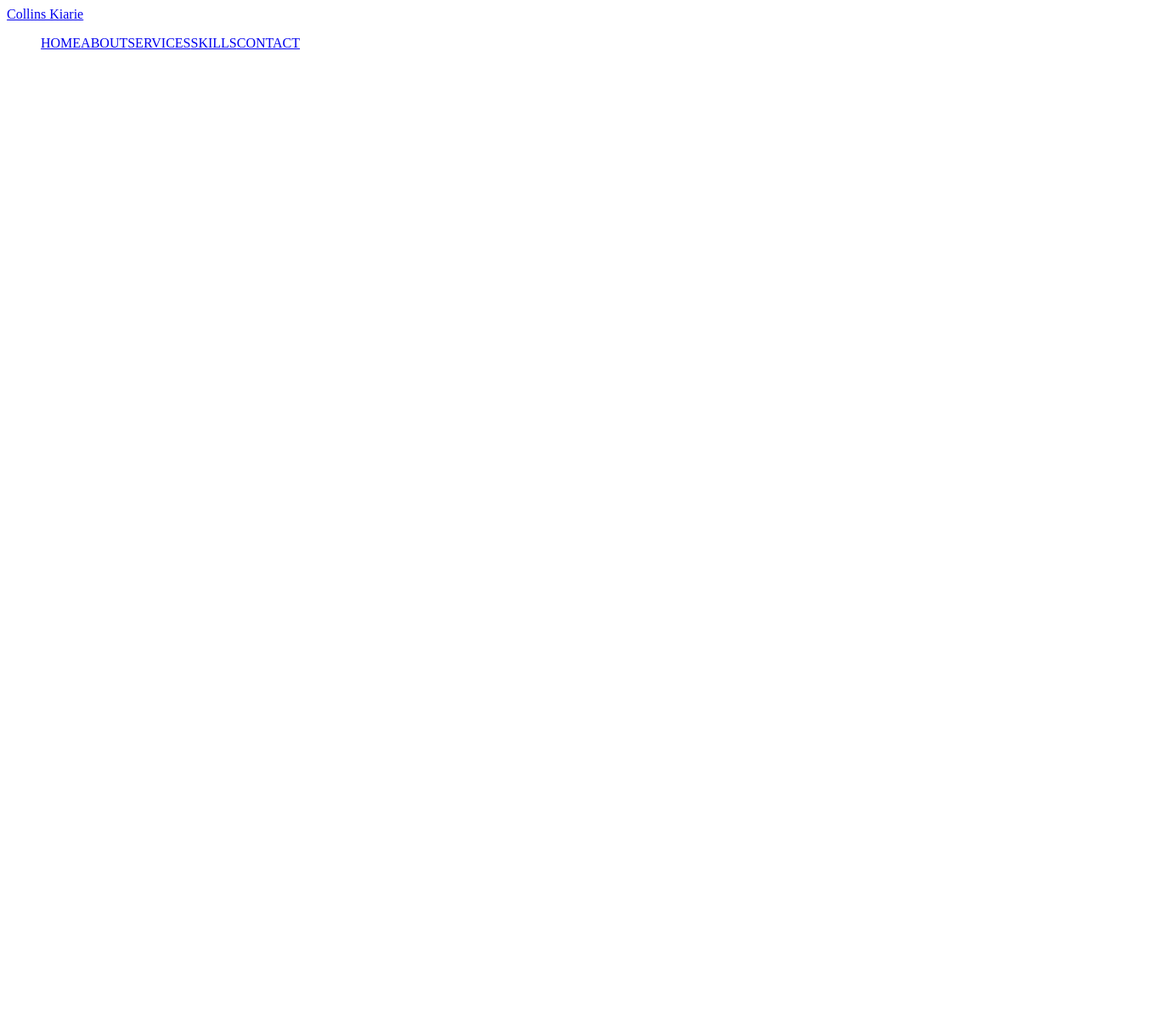
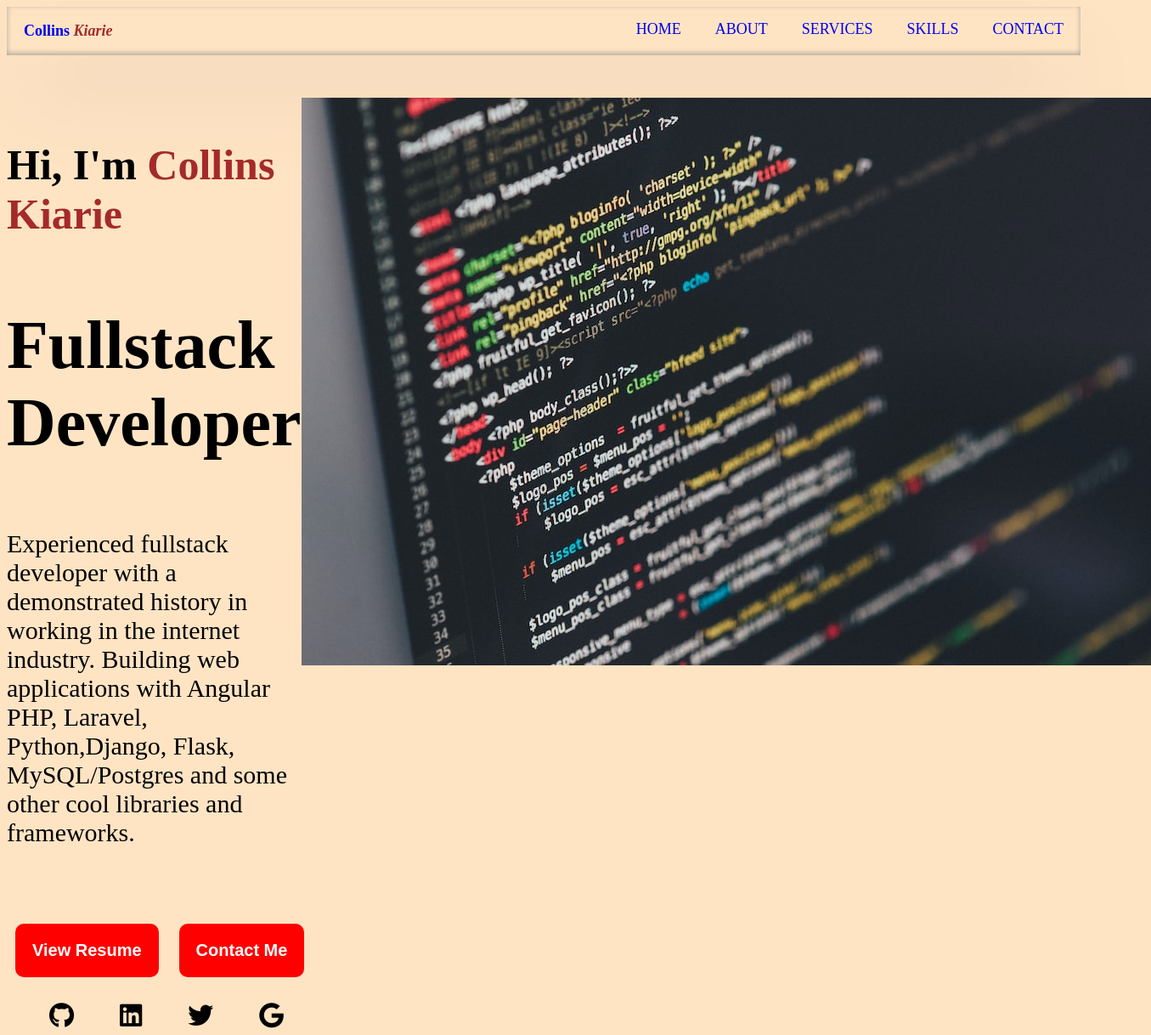
Before and after one commit to Kiarie-Kariuki/landing-page, a plain HTML site: page index.html in a window 1280 px wide. Shown: the whole page at 85% size, 1355 px wide, since content can reach past the window. Before the commit the page ends 800 px from the top, so only its background shows below. Drawn offline with Linux system fonts and the light colour scheme.

Commit message:
Enhanced landing page

```diff
--- a/css/style.css
+++ b/css/style.css
@@ -1,19 +1,51 @@
-.body {
-    padding: 0;
-    margin: 0;
-    font-family: 'Franklin Gothic Medium', 'Arial Narrow', Arial, sans-serif;
+body{
+    background: bisque;
 }
-
-.navbar {
+.navbar{
+    background: bisque;
     display: flex;
+    justify-content: space-between;
+    color: blueviolet;
+    box-shadow: rgba(50, 50, 93, 0.25) 0px 50px 100px -20px, rgba(0, 0, 0, 0.3) 0px 30px 60px -30px, rgba(10, 37, 64, 0.35) 0px -2px 6px 0px inset;
 
 }
-
-nav ul {
+ul{
     display: flex;
     list-style: none;
-    padding-right: 50px;
 }
-#logo {
-    display: inline;
+a{
+    margin-left: 20px;
+    margin-right: 20px;
+    font-size: large;
+    text-decoration: none;
 }
+#logo{
+    font-size: large;
+    font-weight: 600;
+}
+#logo span{
+    color: brown;
+    font-style: italic;
+}
+.content{
+    display: flex;
+    padding-top: 50px;
+    padding-bottom: 50px;
+}
+.buttons button{
+    background-color: red;
+    border: none;
+    border-radius: 10px;
+    color: white;
+    padding: 20px 20px;
+    cursor: pointer;
+    font-weight: bold;
+    font-size: 20px;
+    margin: 10px;
+}
+.icons i{
+    font-size: 30px;
+    padding-top: 20px;
+    padding-left: 50px;
+    cursor: pointer;
+}
--- a/index.html
+++ b/index.html
@@ -5,16 +5,20 @@
     <meta http-equiv="X-UA-Compatible" content="IE=edge">
     <meta name="viewport" content="width=device-width, initial-scale=1.0">
     <title>Landing page</title>
-    <link rel="stylesheet" href="/css/style.css"/>
+    <link rel="stylesheet" href="./css/style.css"/>
+    <link rel="stylesheet" href="https://cdnjs.cloudflare.com/ajax/libs/font-awesome/6.4.0/css/all.min.css"/>
 </head>
 <body>
-    <div class="nav bar">
+    <div class="navbar">
         <div id="logo">
-            <a href="/">
-                Collins Kiarie
-            </a>
+            <p>
+              <a href="/">
+                Collins <span> Kiarie</span>
+              </a>
+            </p>
         </div>
-        <nav>
+        <div class="nav-links">
+            <nav>
             <ul>
                 <li>
                     <a href="/">HOME</a>
@@ -32,7 +36,31 @@
                     <a href="/">CONTACT</a>
                 </li>
             </ul>
-        </nav>
+            </nav>
+        </div>
+    </div>
+    <div class="content">
+        <div  id="introduction">
+            <p style="font-size: 50px;">
+                <b>Hi, I'm <span style="color: brown;">Collins Kiarie</span></b></p>
+                <p style="font-size: 80px;"><b>Fullstack Developer</b> </p>
+            <p style="font-size: 30px;">
+                Experienced fullstack developer with a demonstrated history in working in the internet industry. Building web applications with Angular PHP, Laravel, Python,Django, Flask, MySQL/Postgres and some other cool libraries and frameworks.
+            </p>
+        </div>
+        <div>
+            <img src="./image/photo-1461749280684-dccba630e2f6.jpeg" alt="a picture of code"/>
+        </div>
+    </div>
+    <div class="buttons">
+        <button>View Resume</button>
+        <button> Contact Me</button>
+    </div>
+    <div class="icons">
+            <i class="fa-brands fa-github"></i>
+            <i class="fa-brands fa-linkedin"></i>
+            <i class="fa-brands fa-twitter"></i>
+            <i class="fa-brands fa-google"></i>
     </div>
 </body>
 </html>
```
Also changed, not shown: css/about.html (added), image/photo-1461749280684-dccba630e2f6.jpeg (added).
